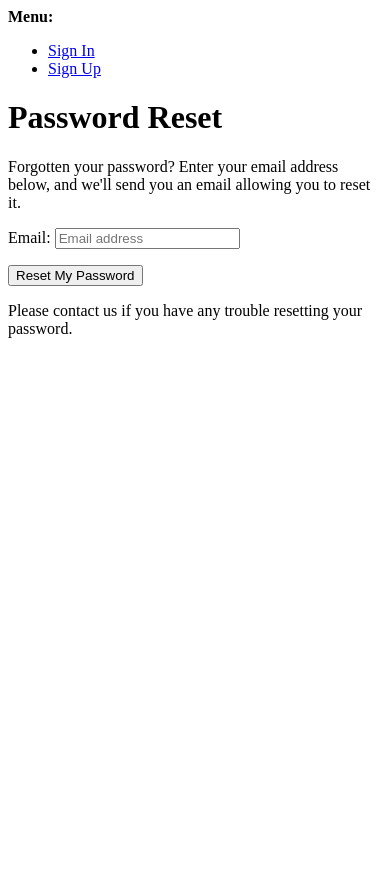
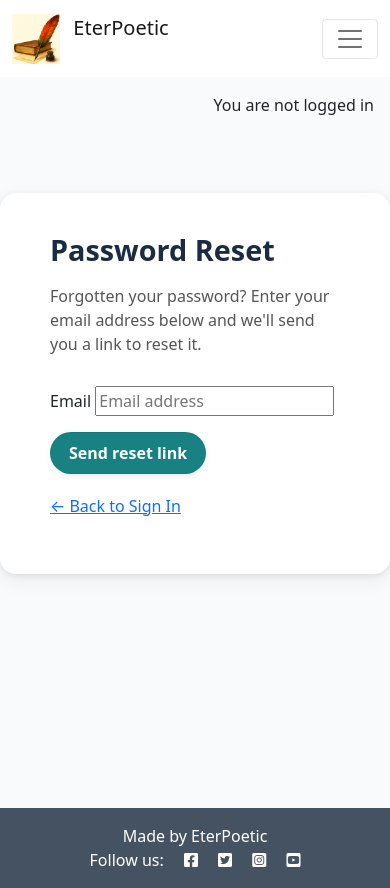
Before and after one commit to cynthiapinedoh79/p4_eterpoetic, a Django app: page /accounts/password/reset/ in a window 390 px wide. Before the commit the page ends 338 px from the top, so only its background shows below. Run offline with Django 4.2, Linux system fonts and the light colour scheme.

Commit message:
style request forms and update settings.py for social accounts login

```diff
--- a/static/css/style.css
+++ b/static/css/style.css
@@ -355,3 +355,67 @@ body {
 }
 .btn-signup:hover { transform: translateY(-1px); }
 .btn-signup:active { transform: translateY(0); }
+
+
+
+
+
+
+
+/* ===== Login Page White Card ===== */
+.login-page {
+  display: flex;
+  justify-content: center;
+  align-items: flex-start;
+  min-height: 80vh;
+  padding-top: 60px;
+  background-color: #F9FAFC;
+}
+
+.login-card {
+  background: #fff;
+  border-radius: 16px;
+  box-shadow: 0 6px 22px rgba(0,0,0,.06), 0 2px 6px rgba(0,0,0,.08);
+  padding: 40px 50px;
+  max-width: 520px;
+  width: 100%;
+  margin: 0 auto;
+  text-align: left;
+}
+
+.login-title {
+  font-size: 1.8rem;
+  color: #1A2C42;
+  font-weight: 700;
+  margin-bottom: 16px;
+}
+
+.login-subtitle {
+  font-size: 1rem;
+  line-height: 1.5;
+  color: #555;
+  margin-bottom: 30px;
+}
+
+.login-card form {
+  margin-bottom: 20px;
+}
+
+.login-card hr {
+  margin: 28px 0;
+  border-color: rgba(0,0,0,.08);
+}
+
+/* Collaboration Page */
+.collab-page {
+  padding-bottom: 80px; /* extra gap only here */
+}
+
+/* Alerts */
+.sa-alert {
+  background: #fff4f4; border: 1px solid #f7c6c6;
+  padding: 10px 12px; border-radius: 10px; margin-bottom: 16px;
+}
+.sa-field-error {
+  color: #b3261e; font-size: .9rem; margin-top: 6px;
+}
--- a/templates/account/password_reset.html
+++ b/templates/account/password_reset.html
@@ -1,33 +1,38 @@
-{% extends "account/base_entrance.html" %}
-{% load i18n allauth account %}
-{% block head_title %}
-    {% trans "Password Reset" %}
-{% endblock head_title %}
+{% extends "base.html" %}
+{% load i18n %}
+{% block head_title %}{% trans "Password Reset" %}{% endblock %}
+
 {% block content %}
-    {% element h1 %}
-        {% trans "Password Reset" %}
-    {% endelement %}
-    {% if user.is_authenticated %}
-        {% include "account/snippets/already_logged_in.html" %}
+<div class="login-page">
+  <div class="login-card">
+    <h1 class="login-title">{% trans "Password Reset" %}</h1>
+    <p class="login-subtitle">
+      {% trans "Forgotten your password? Enter your email address below and we'll send you a link to reset it." %}
+    </p>
+
+    {% if form.non_field_errors %}
+      <div class="form-alert">{{ form.non_field_errors }}</div>
     {% endif %}
-    {% element p %}
-        {% trans "Forgotten your password? Enter your email address below, and we'll send you an email allowing you to reset it." %}
-    {% endelement %}
-    {% url 'account_reset_password' as reset_url %}
-    {% element form form=form method="post" action=reset_url %}
-        {% slot body %}
-            {% csrf_token %}
-            {% element fields form=form %}
-            {% endelement %}
-            {{ redirect_field }}
-        {% endslot %}
-        {% slot actions %}
-            {% element button type="submit" %}
-                {% trans 'Reset My Password' %}
-            {% endelement %}
-        {% endslot %}
-    {% endelement %}
-    {% element p %}
-        {% blocktrans %}Please contact us if you have any trouble resetting your password.{% endblocktrans %}
-    {% endelement %}
-{% endblock content %}
+
+    <form method="post" action="{% url 'account_reset_password' %}">
+      {% csrf_token %}
+
+      <div class="mb-3">
+        <label for="{{ form.email.id_for_label }}">{% trans "Email" %}</label>
+        {{ form.email }}
+        {% if form.email.errors %}
+          <div class="field-error">{{ form.email.errors|join:", " }}</div>
+        {% endif %}
+      </div>
+
+      <button class="btn btn-signup" type="submit">
+        {% trans "Send reset link" %}
+      </button>
+    </form>
+
+    <p class="back-link">
+      <a href="{% url 'account_login' %}">← {% trans "Back to Sign In" %}</a>
+    </p>
+  </div>
+</div>
+{% endblock %}
```
Also changed, not shown: about/templates/about/about.html (+11 -17 lines), eterpoetic/settings.py (+13 -3 lines), templates/account/login.html (+25 -20 lines), templates/account/signup.html (+16 -20 lines), templates/socialaccount/signup.html (+54 -26 lines), 2 other files.
